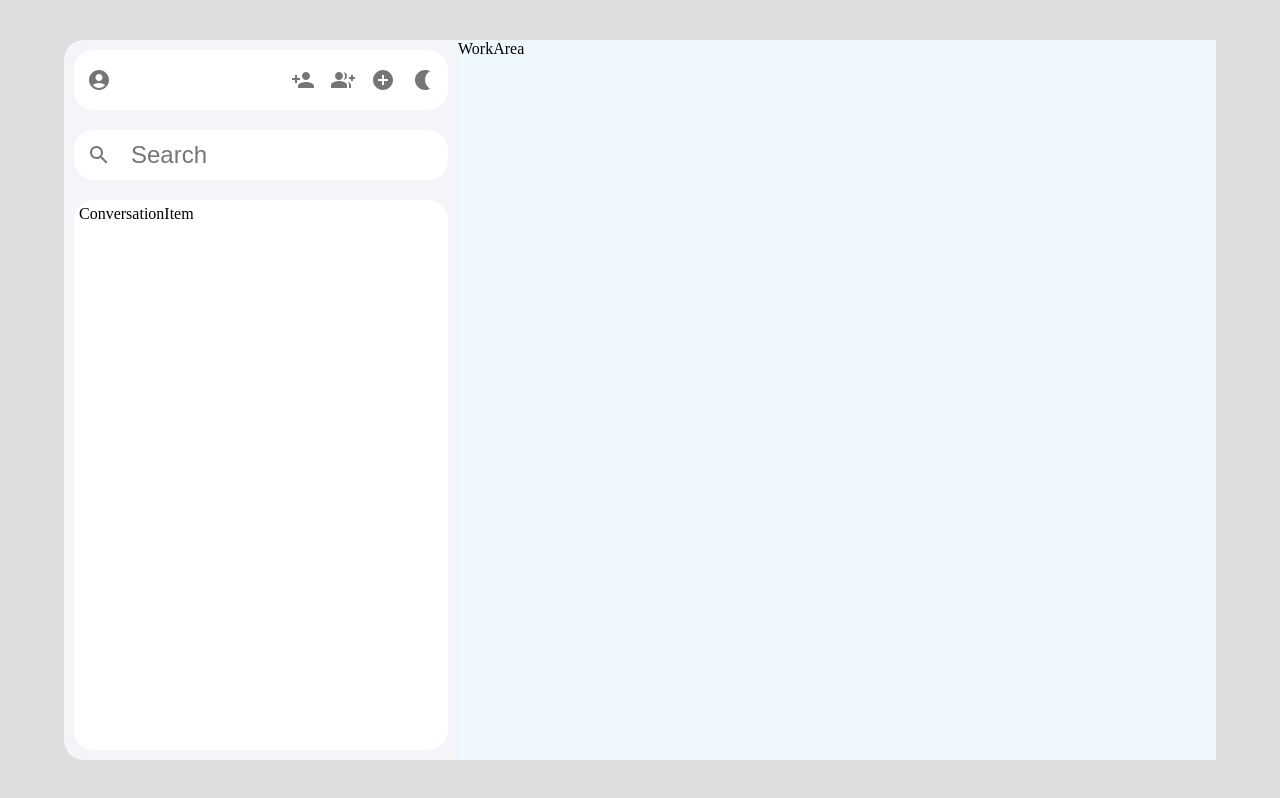
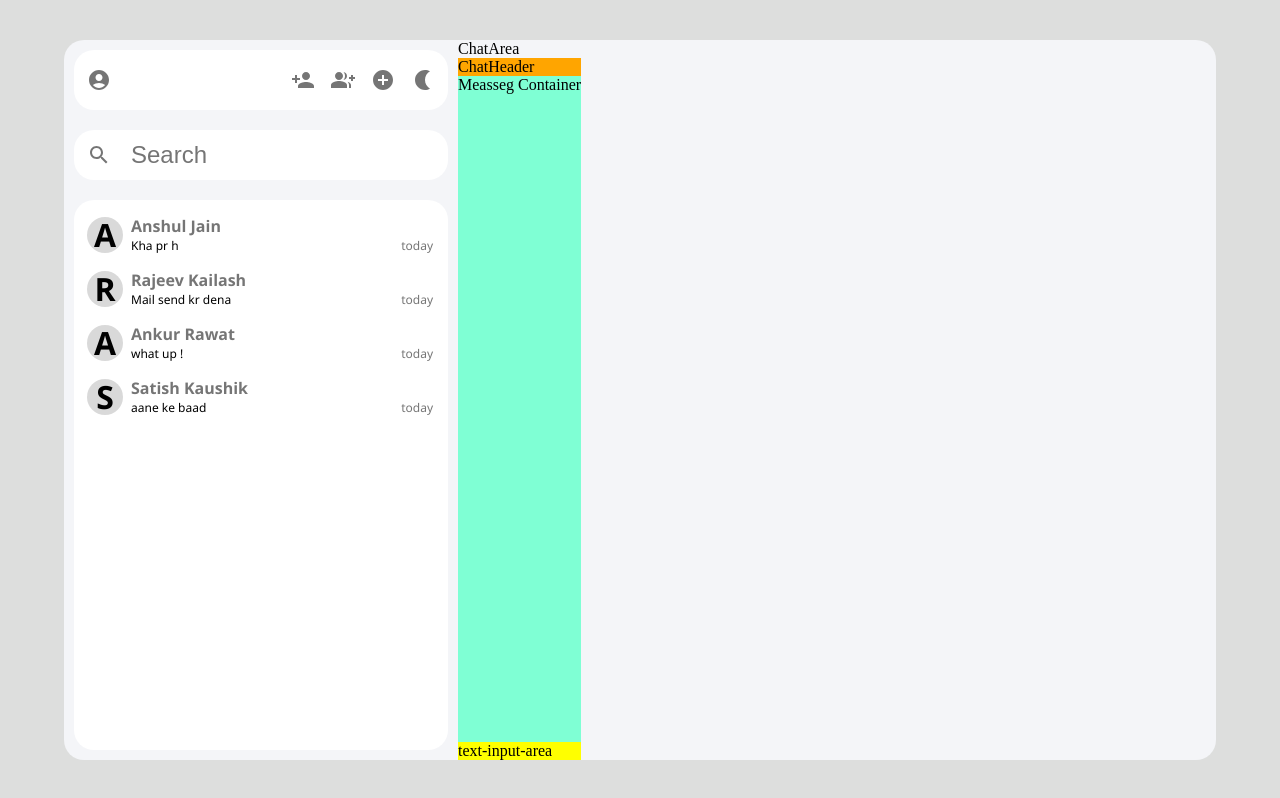
Before and after one commit to Sachin754/chtapp, a React (Create React App) app: page / in a window 1280 px wide. Built offline with nearby package versions, Linux system fonts and the light colour scheme.

Commit message:
chatarea layout and conversations layout

```diff
--- /dev/null
+++ b/src/components/ChatArea.js
@@ -0,0 +1,16 @@
+import React from 'react'
+
+function ChatArea() {
+  return (
+    <div className='chatarea-container'>ChatArea
+     <div className='chatArea-header'>ChatHeader </div>
+     <div className='message-container'>Measseg Container</div>
+     <div className='text-input-area'>text-input-area</div>
+
+
+
+    </div>
+  )
+}
+
+export default ChatArea
--- a/src/components/ConversationItem.js
+++ b/src/components/ConversationItem.js
@@ -1,8 +1,15 @@
 import React from 'react'
 
-function ConversationItem() {
+function ConversationItem({props}) {
+  console.log("propsin conversation",props)
   return (
-    <div>ConversationItem</div>
+    <div className='conversation-container'>
+     <p className='con-icon'> {props.name[0]}</p>
+     <p className='con-title'>{props.name}</p>
+     <p className='con-lastmessage'>{props.lastmessage}</p>
+     <p className='con-timestamp'>{props.timestamp}</p>
+
+    </div>
   )
 }
 
--- a/src/components/MainContainer.js
+++ b/src/components/MainContainer.js
@@ -1,14 +1,15 @@
 import React from 'react'
 import "./myStyles.css"
 import Sidebar from './Sidebar'
-import WorkArea from './WorkArea'
+import ChatArea from './ChatArea'
+
 
 function MainContainer() {
   return (
     <div className='main-container'>
      <Sidebar/>
-     <WorkArea/>
 
+    <ChatArea/>
     </div>
   )
 }
--- a/src/components/Sidebar.js
+++ b/src/components/Sidebar.js
@@ -1,4 +1,4 @@
-import React from 'react'
+import React, { useState } from 'react'
 import AccountCircleIcon from '@mui/icons-material/AccountCircle';
 import { IconButton } from '@mui/material';
 import PersonAddIcon from '@mui/icons-material/PersonAdd';
@@ -9,6 +9,41 @@
 import ConversationItem from './ConversationItem';
 
 function Sidebar() {
+const[conversations, setConversations] = useState([
+ {
+  name : "Anshul Jain",
+  lastmessage: "Kha pr h",
+  timestamp: "today"
+
+ },
+ {
+  name : "Rajeev Kailash",
+  lastmessage: "Mail send kr dena",
+  timestamp: "today"
+
+ },
+ {
+  name : "Ankur Rawat",
+  lastmessage: "what up !",
+  timestamp: "today"
+
+ },
+ {
+  name : "Satish Kaushik",
+  lastmessage: "aane ke baad ",
+  timestamp: "today"
+
+ }
+
+
+]);
+
+
+
+
+
+
+
   return (
     <div className='sidebar-container'>
     <div className='sb-header'>
@@ -43,7 +78,13 @@
         <input placeholder='Search' className='search-box'/>
     </div>
     <div className='sb-conversations'>
-         <ConversationItem/>
+      {
+        conversations.map((conversation) => {
+
+        return <ConversationItem props = {conversation} key={conversation.name}/>
+        })
+      }
+
         </div>
 
 
--- a/src/components/WorkArea.js
+++ /dev/null
@@ -1,9 +0,0 @@
-import React from 'react'
-
-function WorkArea() {
-  return (
-    <div className='workarea-container'>WorkArea</div>
-  )
-}
-
-export default WorkArea
--- a/src/components/myStyles.css
+++ b/src/components/myStyles.css
@@ -13,11 +13,21 @@
 flex-direction: column;
 
 }
-.workarea-container{
+.chatarea-container{
 
-flex: 0.7;
-background-color: aliceblue;
+display: flex;
+flex-direction: column;
 
+}
+.chatArea-header{
+    background-color: orange;
+}
+.message-container{
+    background-color: aquamarine;
+    flex: 1;
+}
+.text-input-area{
+    background-color: yellow;
 }
 .sb-header{
     background-color: white;
@@ -52,3 +62,47 @@
 
 
 }
+.conversation-container{
+    display: grid;
+    grid-template-columns: 32px auto auto;
+    grid-template-rows: auto auto;
+    column-gap: 10px;
+    padding: 5px;
+    margin: 5px;
+    border-radius: 20px;
+}
+.con-icon{
+    grid-area: 1/1/3/2;
+    display: flex;
+    justify-content: center;
+    align-items: center;
+    background-color: #d9d9d9;
+    font-family: "Segoe UI", Tahoma, Geneva, verdana, sans-serif;
+    font-size: 2rem;
+    font-weight: bolder;
+    /* color: white; */
+    height: 32px;
+    width: 32px;
+    padding: 2px;
+
+    border-radius: 50%;
+    justify-self: center;
+    align-self: center;
+
+}
+.con-title{
+    grid-area: 1/2/2/4;
+    font-family: "Segoe UI", Tahoma, Geneva, verdana, sans-serif;
+    font-weight: bold;
+    color: rgba(0, 0, 0, 0.54);
+}
+.con-timestamp{
+    justify-self: flex-end;
+    font-family: "Segoe UI", Tahoma, Geneva, verdana, sans-serif;
+    font-size: 0.75rem;
+    color: rgba(0, 0, 0, 0.54);
+}
+.con-lastmessage{
+    font-family: "Segoe UI", Tahoma, Geneva, verdana, sans-serif;
+    font-size: 0.75rem;
+}
```
